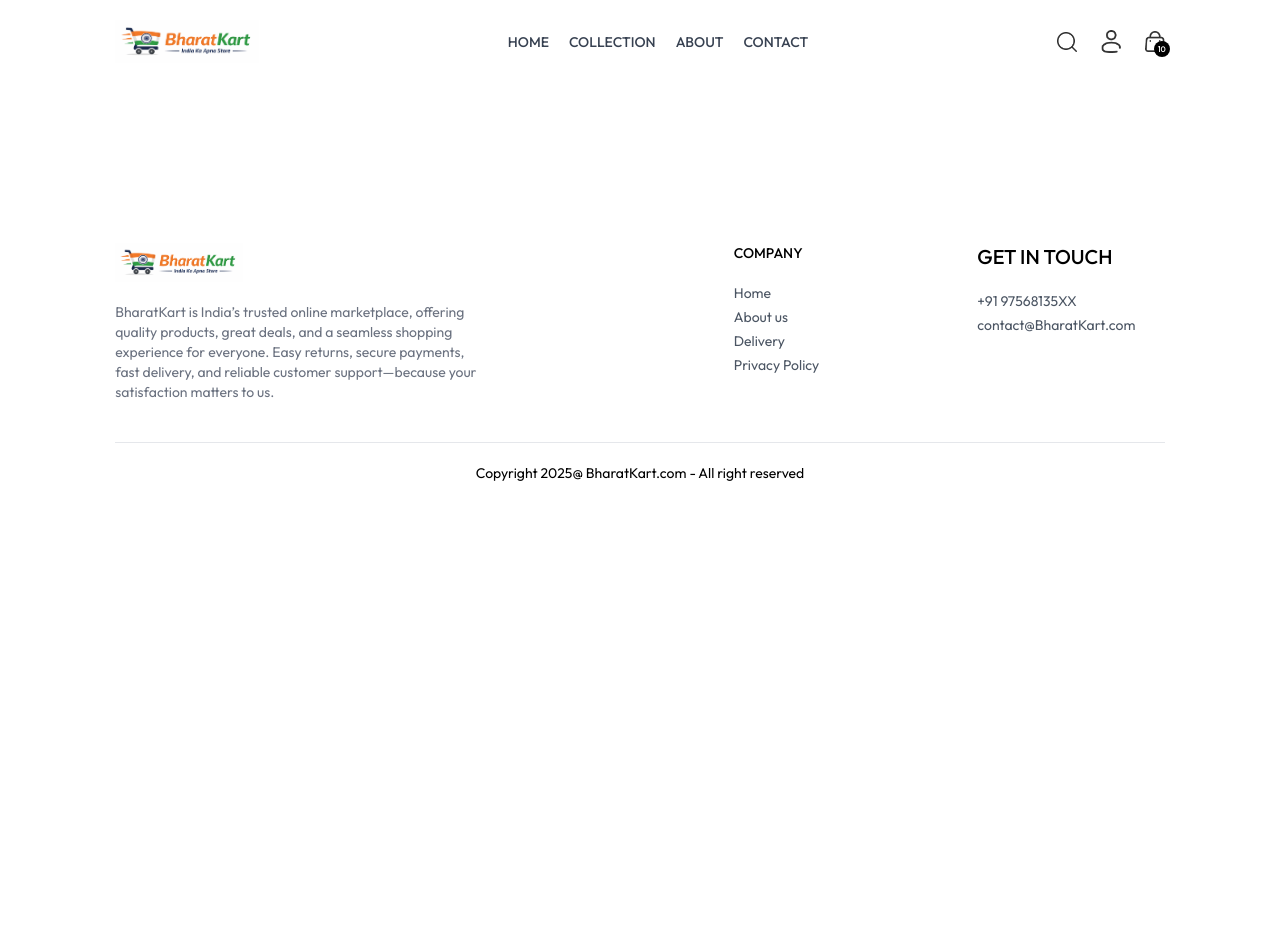
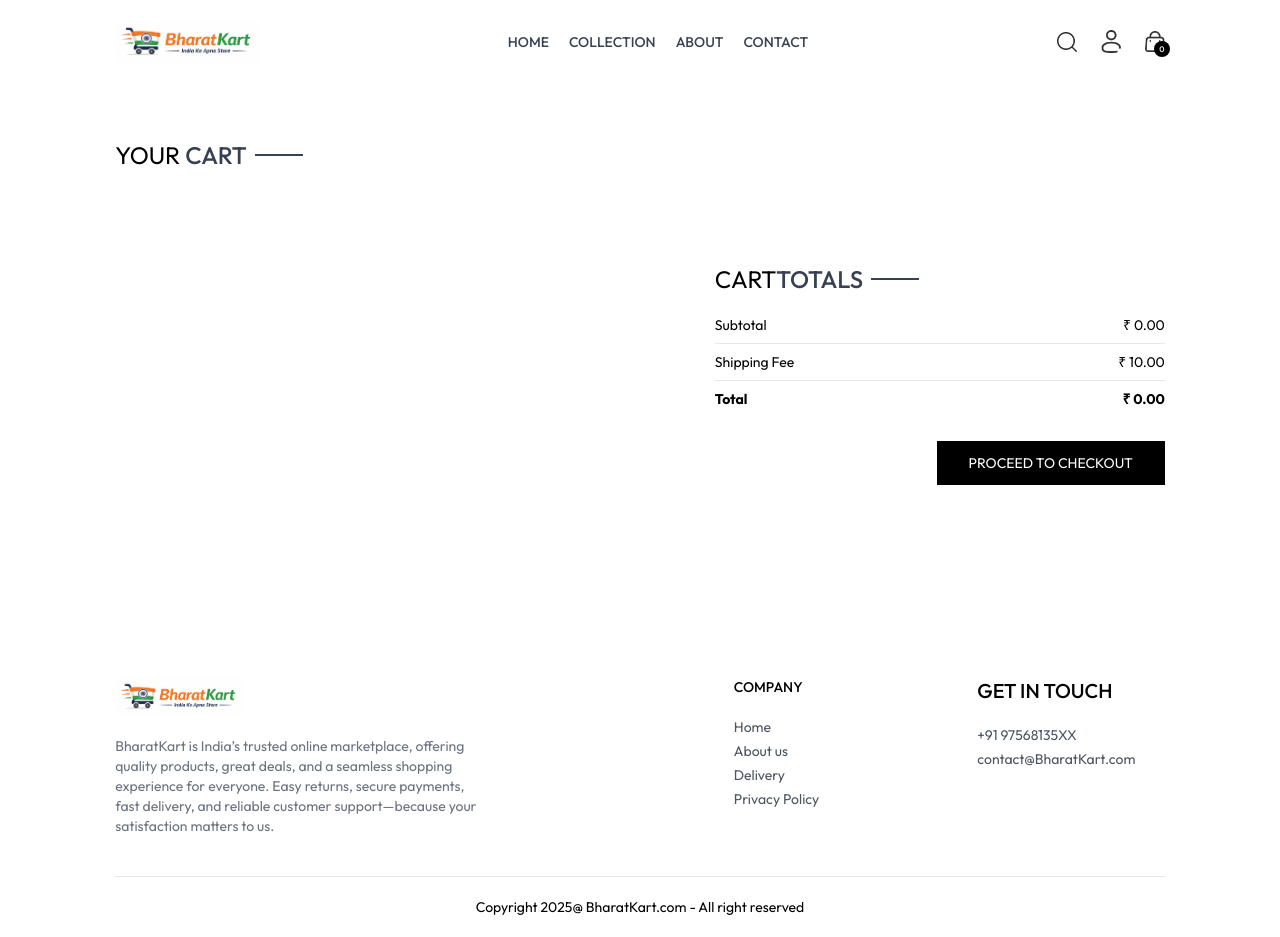
Before and after one commit to Akash-060206/Ekart, a React (Vite) app in the folder frontend/: page /cart in a window 1280 px wide. Before the commit the page ends 800 px from the top, so only its background shows below. Built offline with nearby package versions, Linux system fonts and the light colour scheme.

Commit message:
add to cart feature added

```diff
--- a/frontend/src/App.jsx
+++ b/frontend/src/App.jsx
@@ -12,10 +12,12 @@
 import Product from './pages/Product'
 import Footer from './components/Footer'
 import SearchBar from './components/SearchBar'
+import { ToastContainer } from 'react-toastify'
 
 const App = () => {
   return (
     <div className="px-4 sm:px-[5vw] md:px-[7vw] lg:px-[9vw]">
+      <ToastContainer />
       <Navbar/>
       <SearchBar/>
       <Routes>
--- /dev/null
+++ b/frontend/src/components/CartTotal.jsx
@@ -0,0 +1,35 @@
+import { useContext } from 'react';
+import { ShopContext } from '../context/ShopContext';
+import Title from './Title';
+
+const CartTotal = () => {
+
+    const {currency, delivery_fee, getCartAmount} = useContext(ShopContext);
+
+
+  return (
+    <div className='w-full'>
+        <div className='text-2xl'>
+            <Title text1={'CART'} text2={'TOTALS'}/>
+        </div>
+        <div className='flex flex-col gap-2 mt-2 text-sm'>
+            <div className='flex justify-between '>
+                <p>Subtotal</p>
+                <p>{currency} {getCartAmount()}.00</p>
+            </div>
+            <hr />
+            <div className='flex justify-between'>
+                <p>Shipping Fee</p>
+                <p>{currency} {delivery_fee}.00</p>
+            </div>
+            <hr />
+            <div className='flex justify-between'>
+                <b>Total</b>
+                <b>{currency} {getCartAmount()===0 ? 0: getCartAmount() + delivery_fee}.00</b>
+            </div>
+        </div>
+    </div>
+  )
+}
+
+export default CartTotal
--- a/frontend/src/components/Navbar.jsx
+++ b/frontend/src/components/Navbar.jsx
@@ -6,7 +6,7 @@
 
 const Navbar = () => {
   const [visible, setVisible] = useState(false);
-  const {setShowSearch}=useContext(ShopContext);
+  const {setShowSearch,getCartCount}=useContext(ShopContext);
 
   return (
     <div className="flex items-center justify-between py-5 font-medium">
@@ -49,7 +49,7 @@
       {/* cart icon and hidden menu icon */}
         <Link to='/cart' className='relative'>
           <img src={assets.cart_icon} className='w-5 min-w-5' alt="" />
-          <p className='absolute right-[-5px] bottom-[-5px] w-4 text-center leading-4 bg-black text-white aspect-square rounded-full text-[8px]'>10</p>
+          <p className='absolute right-[-5px] bottom-[-5px] w-4 text-center leading-4 bg-black text-white aspect-square rounded-full text-[8px]'>{getCartCount()}</p>
         </Link>
         <img onClick={() => setVisible(true)} src={assets.menu_icon} className='w-5 cursor-pointer sm:hidden' alt="" />
       </div>
--- a/frontend/src/context/ShopContext.jsx
+++ b/frontend/src/context/ShopContext.jsx
@@ -1,6 +1,7 @@
 import { createContext } from "react";
 import { products } from '../assets/assets'
 import { useState } from "react";
+import { toast } from "react-toastify";
 
 
 export const ShopContext = createContext();
@@ -11,11 +12,78 @@
     const delivery_fee= 10
     const [search,setSearch]= useState('');
     const [showSearch,setShowSearch] = useState(false)
+    const [cartItems,setCartItems] =useState({});
+
+     const addToCart = async (itemId,size) => {
+
+         if (!size) {
+            toast.error('Select Product Size')
+            return;
+        }
+
+        let cartData = structuredClone(cartItems);
+
+        if (cartData[itemId]) {
+            if (cartData[itemId][size]) {
+                cartData[itemId][size]+= 1;
+
+            }
+            else{
+                cartData[itemId][size] = 1;
+            }
+        }
+        else{
+            cartData[itemId] = {};
+            cartData[itemId][size]= 1;
+        }
+        setCartItems(cartData)
+    }
+
+    const getCartCount = () => {
+        let totalCount = 0;
+        for (const items in cartItems){
+            for(const item in cartItems[items]){
+                try {
+                    if (cartItems[items][item]>0) {
+                        totalCount += cartItems[items][item];
+                    }
+                } catch (error) {
+
+                }
+            }
+        }
+        return totalCount;
+    }
+
+    const updateQuantity = async(itemId,size,quantity) =>{
+        let cartData = structuredClone(cartItems);
+        cartData[itemId][size]=quantity;
+        setCartItems(cartData);
+    }
+
+    const getCartAmount =  () => {
+        let totalAmount = 0;
+        for (const items in cartItems){
+            let itemInfo = products.find((product)=>product._id === items);
+            for(const item in cartItems [items]){
+                try{
+                    if (cartItems[items][item] > 0) {
+                        totalAmount += itemInfo.price * cartItems[items][item];
+                    }
+                }catch (error){
+
+                }
+            }
+        }
+        return totalAmount
+    }
 
 
     const value={
         products,currency,delivery_fee,
-        search,setSearch,showSearch,setShowSearch
+        search,setSearch,showSearch,setShowSearch,
+        cartItems,addToCart,setCartItems, getCartCount,
+        updateQuantity,getCartAmount
     }
 
     return(
--- a/frontend/src/pages/Cart.jsx
+++ b/frontend/src/pages/Cart.jsx
@@ -1,9 +1,70 @@
-import React from 'react'
+import { useContext, useEffect, useState } from "react";
+import { assets } from "../assets/assets";
+import CartTotal from "../components/CartTotal";
+import Title from "../components/Title";
+import { ShopContext } from "../context/ShopContext";
 
 const Cart = () => {
+
+  const {products, currency, cartItems ,updateQuantity} =useContext(ShopContext);
+
+  const[cartData,setCartData]=useState([]);
+
+  useEffect(()=>{
+
+    const tempData=[];
+    for(const items in cartItems){
+      for(const item in cartItems[items]){
+        if (cartItems[items][item] > 0) {
+          tempData.push({
+            _id: items,
+            size:item,
+            quantity:cartItems[items][item]
+          })
+
+        }
+      }
+    }
+    setCartData(tempData);
+  },[cartItems,products])
+
   return (
-    <div>
+    <div className="borde-t pt-14">
+      <div className="text-2xl mb-3">
+        <Title text1={'YOUR '} text2={'CART'}/>
+      </div>
+      <div>
+        {
+          cartData.map((item,index)=>{
+            const productData = products.find((product)=>product._id === item._id);
 
+            return(
+              <div key={index} className="py-4 border-t border-b text-gray-700 grid grid-cols-[4fr_0.5fr_0.5fr] sm:grid-cols-[4fr_2fr_0.5fr] items-center gap-4">
+                <div className="flex items-start gap-6">
+                  <img className="w-16 sm:w-20" src={productData.image[0]} alt="" />
+                  <div>
+                    <p className="text-xs sm:text-lg font-medium">{productData.name}</p>
+                    <div className="flex items-center gap-5 mt-2">
+                      <p>{currency}{productData.price}</p>
+                      <p className="px-2 sm:px-3 sm:py-1 border bg-slate-50">{item.size}</p>
+                    </div>
+                  </div>
+                </div>
+                <input onChange={(e)=>e.target.value === '' || e.target.value === '0' ? null :updateQuantity(item._id,item.size,Number(e.target.value))} className="border max-w-10 sm:max-w-20 px-1 sm:px-2 py-1" type="number" min={1} defaultValue={item.quantity} />
+                <img onClick={()=>updateQuantity(item._id,item.size,0)} className="w-4 mr-4 sm:w-5 cursor-pointer" src={assets.bin_icon} alt="" />
+              </div>
+            )
+          })
+        }
+      </div>
+      <div className="flex justify-end my-20 ">
+        <div className="w-full sm:w-[450px]">
+          <CartTotal/>
+          <div className="w-full text-end">
+            <button  className="bg-black text-white text-sm my-8 px-8 py-3">PROCEED TO CHECKOUT</button>
+          </div>
+        </div>
+      </div>
     </div>
   )
 }
--- a/frontend/src/pages/Product.jsx
+++ b/frontend/src/pages/Product.jsx
@@ -8,7 +8,7 @@
 const Product = () => {
 
   const {productId} = useParams();
-  const {products,currency} = useContext(ShopContext);
+  const {products,currency , addToCart} = useContext(ShopContext);
   const [productData,setProductData] = useState(false);
   const [image,setImage] = useState('');
   const [size,setSize] = useState('');
@@ -67,7 +67,7 @@
               ))}
             </div>
           </div>
-          <button className="bg-black text-white px-8 py-3 text-sm active:bg-gray-700">ADD TO CART</button>
+          <button onClick={()=>addToCart(productData._id,size)} className="bg-black text-white px-8 py-3 text-sm active:bg-gray-700">ADD TO CART</button>
           <hr className="mt-8 sm:w-4/5" />
           <div className="text-sm text-gray-500 mt-5 flex flex-col gap-1">
             <p>100% Original product.</p>
```
